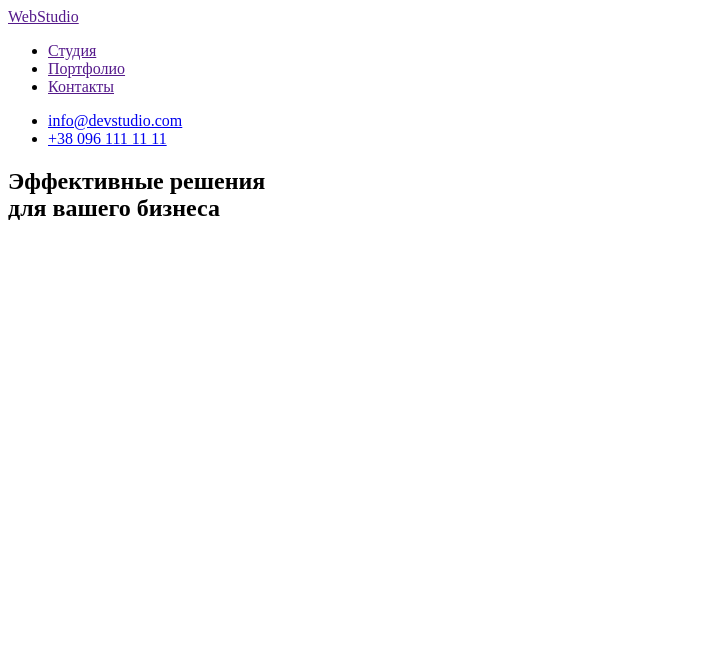
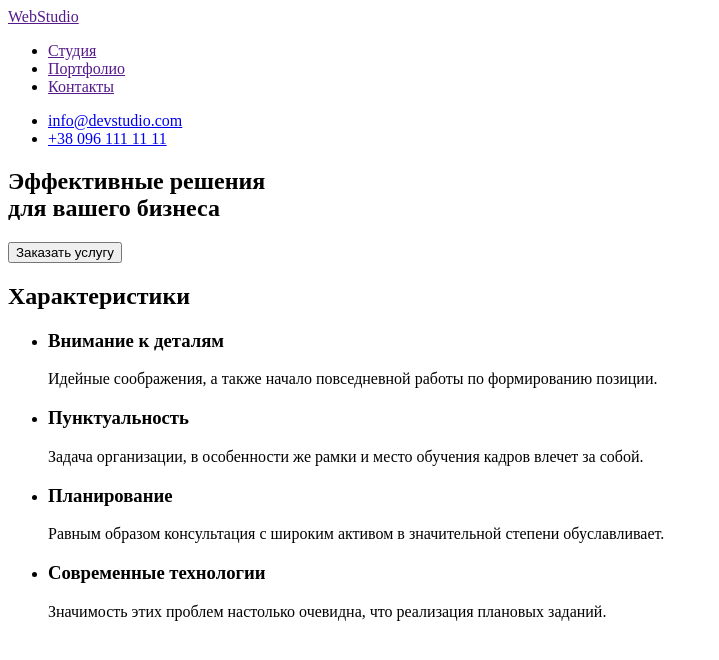
Before and after one commit to AlexLunarr/goit-markup-hw-01, a plain HTML site: page index.html in a window 1280 px wide. Shown: the whole page, without its empty margins (0-719 px from the left). Drawn offline with Linux system fonts and the light colour scheme.

Commit message:
Update index.html

```diff
--- a/index.html
+++ b/index.html
@@ -1,5 +1,5 @@
 <!DOCTYPE html>
-<html lang="en">
+<html lang="ru">
 <head>
     <meta charset="UTF-8">
     <meta http-equiv="X-UA-Compatible" content="IE=edge">
@@ -7,6 +7,7 @@
     <title>Document</title>
 </head>
 <body>
+    <!-- Шапка -->
     <header>
         <nav>
             <a href="">WebStudio</a>
@@ -21,10 +22,35 @@
             <li><a href="tel:++38 096 111 11 11">+38 096 111 11 11</a></li>
         </ul>
     </header>
+    <!-- Основной контент -->
     <main>
+        <!-- Черная секция -->
         <section>
             <h1>Эффективные решения <br> для вашего бизнеса</h1>
+            <button type="button">Заказать услугу</button>
+        </section>
 
+        <section>
+
+            <h2>Характеристики</h2>
+            <ul>
+                <li>
+                    <h3>Внимание к деталям</h3>
+                    <p>Идейные соображения, а также начало повседневной работы по формированию позиции.</p>
+                </li>
+                <li>
+                    <h3>Пунктуальность</h3>
+                    <p>Задача организации, в особенности же рамки и место обучения кадров влечет за собой.</p>
+                </li>
+                <li>
+                    <h3>Планирование</h3>
+                    <p>Равным образом консультация с широким активом в значительной степени обуславливает.</p>
+                </li>
+                <li>
+                    <h3>Современные технологии</h3>
+                    <p>Значимость этих проблем настолько очевидна, что реализация плановых заданий.</p>
+                </li>
+            </ul>
         </section>
 
 
```
